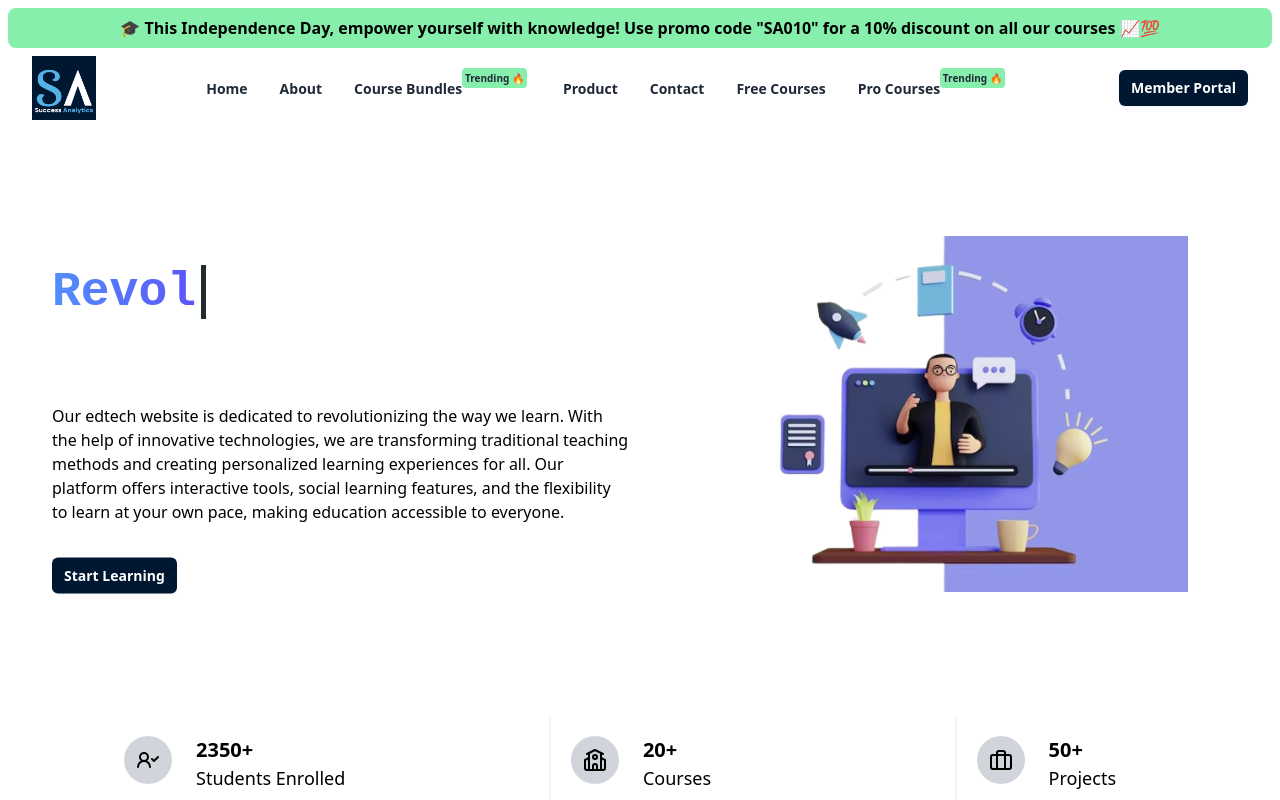
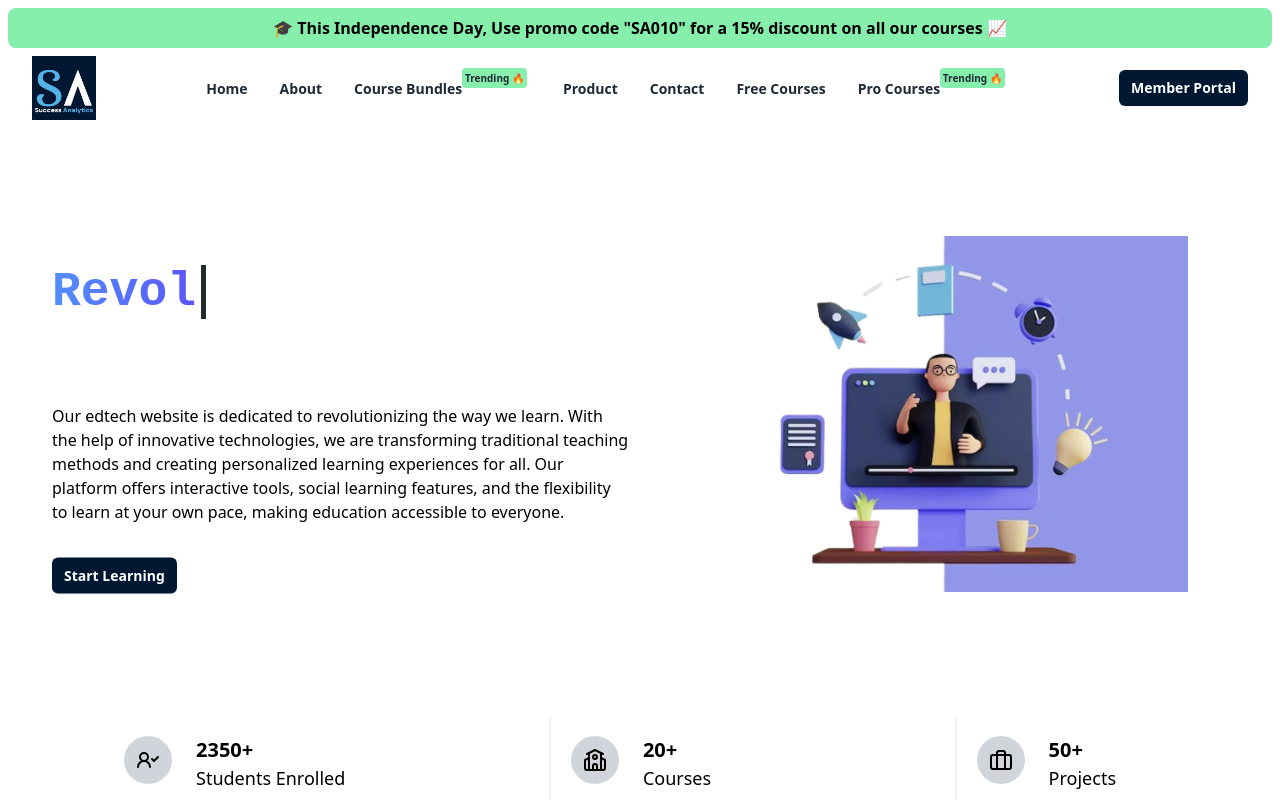
Before and after one commit to mithun-srinivas/sa-portal-integrated, a React (Create React App) app: page / in a window 1280 px wide. Shown: the top 800 px of the page. Built offline with nearby package versions, Linux system fonts and the light colour scheme; what tailwindcss-animated would draw is missing.

Commit message:
Independence Day

```diff
--- a/src/pages/About.js
+++ b/src/pages/About.js
@@ -38,7 +38,7 @@ export function About() {
     <>
       <div className="bg-green-300 p-2 rounded-lg mb-0 m-2">
         <h5 className="text-center font-semibold">
-          🎓 This Independence Day, empower yourself with knowledge! Use promo code "SA010" for a 10% discount on all our courses 📈💯{" "}
+          🎓 This Independence Day, Use promo code "SA010" for a 15% discount on all our courses 📈
         </h5>
       </div>
       <Header />
--- a/src/pages/Contact.js
+++ b/src/pages/Contact.js
@@ -27,7 +27,7 @@ export function Contact() {
     <div>
       <div className="bg-green-300 p-2 rounded-lg mb-0 m-2">
         <h5 className="text-center font-semibold">
-          🎓 This Independence Day, empower yourself with knowledge! Use promo code "SA010" for a 10% discount on all our courses 📈💯{" "}
+          🎓 This Independence Day, Use promo code "SA010" for a 15% discount on all our courses 📈
         </h5>
       </div>
       <Header />
--- a/src/pages/CourseBundles.js
+++ b/src/pages/CourseBundles.js
@@ -15,7 +15,7 @@ const CourseBundles = () => {
     <>
       <div className="bg-green-300 p-2 rounded-lg mb-0 m-2">
         <h5 className="text-center font-semibold">
-          🎓 This Independence Day, empower yourself with knowledge! Use promo code "SA010" for a 10% discount on all our courses 📈💯{" "}
+          🎓 This Independence Day, Use promo code "SA010" for a 15% discount on all our courses 📈
         </h5>
       </div>
       <Header />
--- a/src/pages/FreeCourses.js
+++ b/src/pages/FreeCourses.js
@@ -13,7 +13,7 @@ const FreeCourseSection = () => {
     <>
       <div className="bg-green-300 p-2 rounded-lg mb-0 m-2">
         <h5 className="text-center font-semibold">
-          🎓 This Independence Day, empower yourself with knowledge! Use promo code "SA010" for a 10% discount on all our courses 📈💯{" "}
+          🎓 This Independence Day, Use promo code "SA010" for a 15% discount on all our courses 📈
         </h5>
       </div>
       <Header />
--- a/src/pages/Home.js
+++ b/src/pages/Home.js
@@ -12,7 +12,7 @@ const Home = () => {
     <>
       <div className="bg-green-300 p-2 rounded-lg mb-0 m-2">
         <h5 className="text-center font-semibold">
-          🎓 This Independence Day, empower yourself with knowledge! Use promo code "SA010" for a 10% discount on all our courses 📈💯
+          🎓 This Independence Day, Use promo code "SA010" for a 15% discount on all our courses 📈
         </h5>
       </div>
       <Header />
--- a/src/pages/ProCourses.js
+++ b/src/pages/ProCourses.js
@@ -15,7 +15,7 @@ const ProCourseSection = () => {
     <>
       <div className="bg-green-300 p-2 rounded-lg mb-0 m-2">
         <h5 className="text-center font-semibold">
-          🎓 This Independence Day, empower yourself with knowledge! Use promo code "SA010" for a 10% discount on all our courses 📈💯{" "}
+          🎓 This Independence Day, Use promo code "SA010" for a 15% discount on all our courses 📈
         </h5>
       </div>
       <Header />
--- a/src/pages/Product.js
+++ b/src/pages/Product.js
@@ -6,7 +6,7 @@ export function Product() {
     <>
       <div className="bg-green-300 p-2 rounded-lg mb-0 m-2">
         <h5 className="text-center font-semibold">
-          🎓 This Independence Day, empower yourself with knowledge! Use promo code "SA010" for a 10% discount on all our courses 📈💯{" "}
+          🎓 This Independence Day, Use promo code "SA010" for a 15% discount on all our courses 📈
         </h5>
       </div>
       <Header />
```
